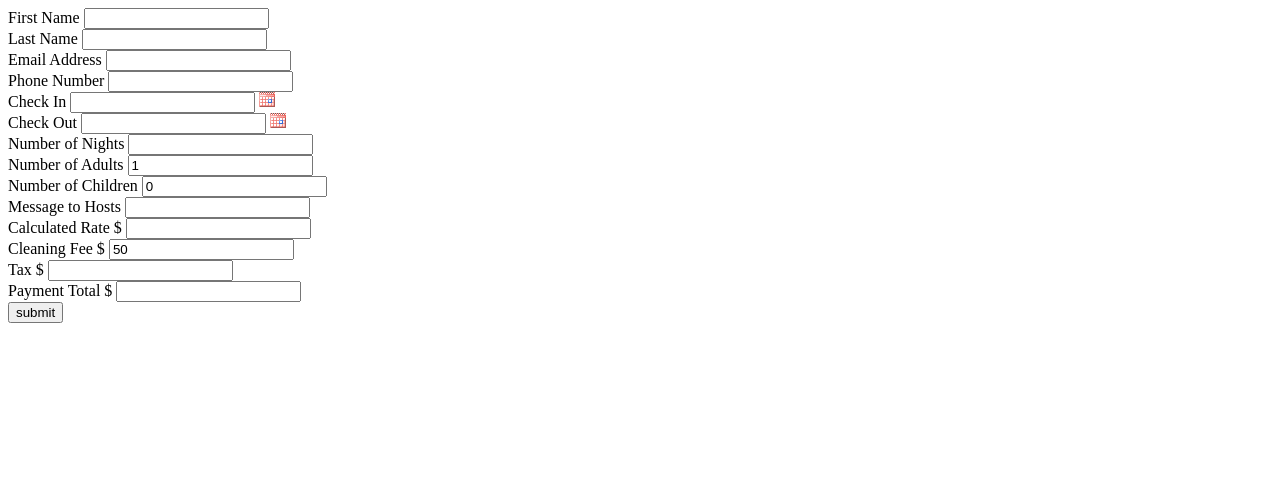
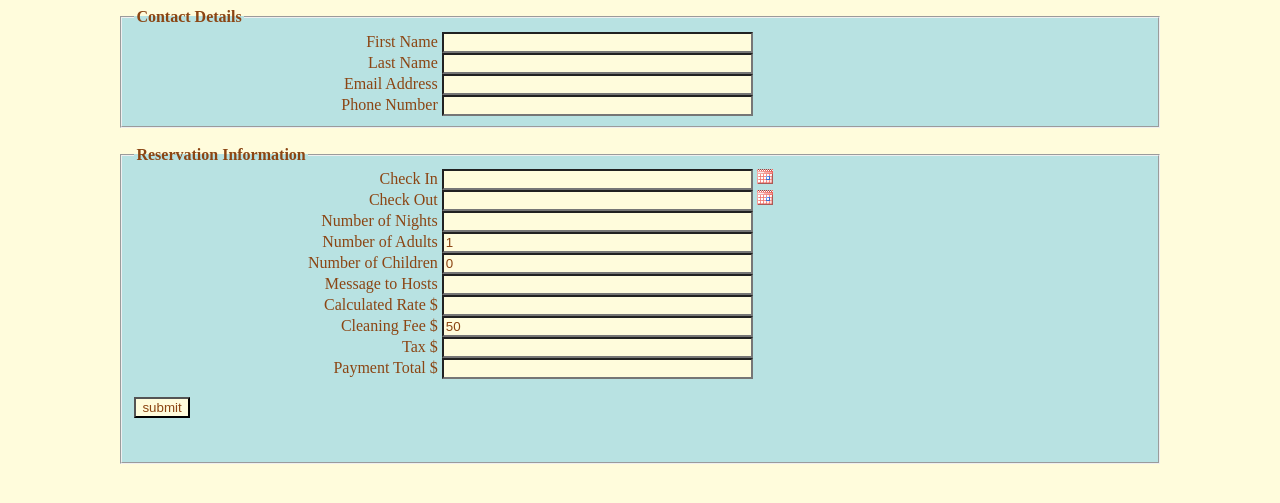
Before and after one commit to tanyabushnell/adu, a Django app: page /dom in a window 1280 px wide. Shown: the top 503 px of the page. Run offline with Django 3.2, Linux system fonts and the light colour scheme; some libraries are stand-ins or nearby versions.

Commit message:
added some CSS stylings

```diff
--- /dev/null
+++ b/guest_house/static/main.css
@@ -0,0 +1,13 @@
+*{color: saddlebrown;}
+.template {display: none;}
+fieldset {width: 80%; margin: 0 auto;background-color: #B8E2E2;}
+label, input {display: inline-block;}
+input {background-color: #FFFCDC;}
+label {width: 30%; text-align: right; color: saddlebrown}
+label + input {width: 30%;
+/*{#            margin: 0 30% 0 4%;#}*/}
+input + input {float: right;}
+.bold {font-weight: bold;}
+
+body{background-color: 	#FFFCDC;
+}
--- a/templates/dom.html
+++ b/templates/dom.html
@@ -8,7 +8,8 @@
     <link rel="stylesheet" href="//code.jquery.com/ui/1.11.2/themes/smoothness/jquery-ui.css">
     <script src="//code.jquery.com/jquery-1.10.2.js"></script>
     <script src="//code.jquery.com/ui/1.11.2/jquery-ui.js"></script>
-    <link rel="stylesheet" href="/resources/demos/style.css">
+    <link rel="stylesheet" href="/static/main.css" type="text/css" />
+
 
     <script>
 
@@ -189,17 +190,18 @@
 
 
     </script>
-    <style>
-        .template {
-            display: none;
-        }
-    </style>
+
 </head>
 <body>
 {#<form id="f1" action="/ajax" method="post" onsubmit="return captureSubmit()">#}
+
+
 <form id="f1" method="post">
     {% csrf_token %}
     <input type="hidden" value="100" name="price" id="price">
+
+    <fieldset>
+        <legend class="bold">Contact Details</legend>
         <label for="contact_first_name">First Name</label>
         <input name="contact_first_name">
         <br>
@@ -211,7 +213,11 @@
         <br>
         <label for="contact_phone_number">Phone Number</label>
         <input name="contact_phone_number">
+    </fieldset>
+
     <br>
+    <fieldset>
+        <legend class="bold">Reservation Information</legend>
     <label for="check_in_date">Check In</label>
     <input name="check_in_date" id="check_in_date">
     <img src="/static/calendar.gif"/>
@@ -243,9 +249,10 @@
     <br>
     <label for="payment_total">Payment Total $</label>
     <input name="payment_total" id="payment_total">
-    <br>
-    <input type="submit" value="submit">
+    <br><br>
+    <input type="submit" value="submit" class="submit">
     <p id=“error”></p><br/>
+    </fieldset>
 </form>
 
 
```
Also changed, not shown: adu.db. Lines whose indentation alone changed are shown as unchanged.
